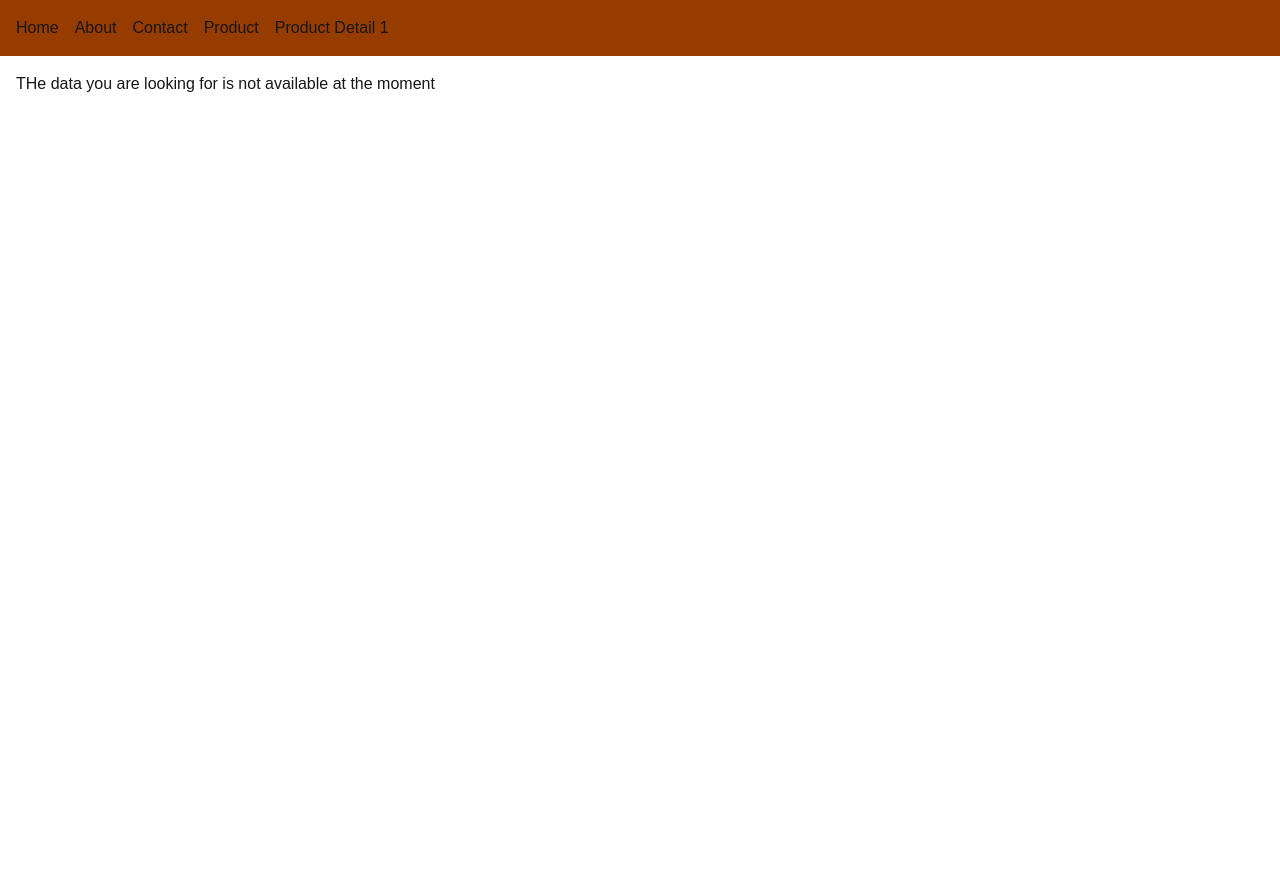
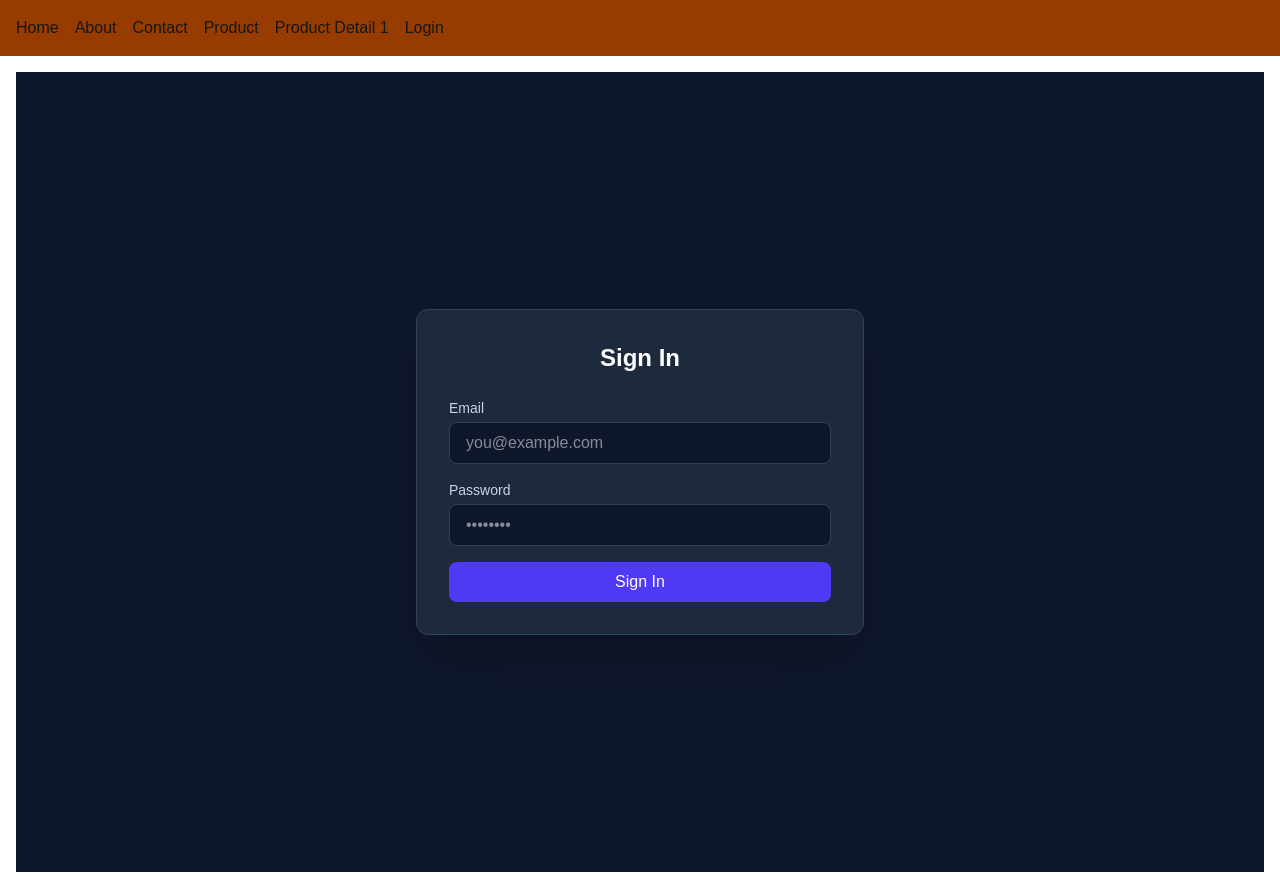
Before and after one commit to moinuddin2003/nextjslearning, a Next.js app: page /login in a window 1280 px wide. Before the commit this address had no page. Before the commit the page ends 800 px from the top, so only its background shows below. Built offline with nearby package versions, Linux system fonts and the light colour scheme.

Commit message:
Auth middleware Protected routes Cookie-based auth Above 3 task completed

```diff
--- /dev/null
+++ b/app/api/login/route.ts
@@ -0,0 +1,42 @@
+import { cookies } from "next/headers";
+import { NextResponse } from "next/server";
+
+export async function POST(request: Request){
+    try{
+        const body = await request.json();
+        const {email, password} = body;
+
+        const railwayRes = await fetch("https://foodappbackend-production-5f7c.up.railway.app/user/login/" , {
+            method:"POST",
+            headers: {'Content-Type' : 'application/json'},
+            body:JSON.stringify({email, password})
+        })
+
+        const data = await railwayRes.json();
+
+        if(!railwayRes.ok){
+            return NextResponse.json({
+                message: data.message || "Invalid Credentials"
+            },{
+                status: railwayRes.status
+            })
+        }
+
+        const accessToken = data.token.access;
+
+        const cookieStore = await cookies();
+        cookieStore.set('token' , accessToken, {
+            httpOnly: true, // Prevents client-side JS from accessing it (XSS protection)
+      secure: process.env.NODE_ENV === 'production', // HTTPS only in production
+      sameSite: 'lax', // CSRF protection
+      maxAge: 60 * 60 * 24, // Cookie expires in 1 day (in seconds)
+      path: '/', // Cookie is valid across the whole site
+        })
+
+        return NextResponse.json({success: true, message: "Logged in Successfully"})
+    } catch(error){
+        return NextResponse.json({ message: 'Something went wrong' },
+      { status: 500 })
+    }
+
+}
--- a/app/layout.jsx
+++ b/app/layout.jsx
@@ -30,8 +30,8 @@ export default function RootLayout({ children }) {
           <Link href="/about">About</Link>
           <Link href="/contact">Contact</Link>
           <Link href="/product">Product</Link>
-
           <Link href="/product/1">Product Detail 1 </Link>
+          <Link href="/login">Login</Link>
         </nav>
 
         {/* Dynamic Page Content */}
--- /dev/null
+++ b/app/login/page.tsx
@@ -0,0 +1,95 @@
+"use client";
+
+import { useState } from "react";
+import { useRouter } from "next/navigation";
+
+export default function LoginPage() {
+  const [email, setEmail] = useState("");
+  const [password, setPassword] = useState("");
+  const [error, setError] = useState("");
+  const [loading, setLoading] = useState(false);
+  const router = useRouter();
+
+  const handleSubmit = async (e: React.FormEvent) => {
+    e.preventDefault();
+    setError("");
+    setLoading(true);
+
+    try {
+      // Call your NEXT.JS API route (NOT Railway directly)
+      const res = await fetch("/api/login", {
+        method: "POST",
+        headers: { "Content-Type": "application/json" },
+        body: JSON.stringify({ email, password }),
+      });
+
+      const data = await res.json();
+
+      if (!res.ok) {
+        throw new Error(data.message || "Login failed");
+      }
+
+      // Successful login -> Redirect to dashboard
+      router.push("/dashboard");
+      router.refresh();
+    } catch (err: any) {
+      setError(err.message);
+    } finally {
+      setLoading(false);
+    }
+  };
+
+  return (
+    <div className="min-h-screen flex items-center justify-center bg-slate-900 text-slate-100 p-4">
+      <div className="w-full max-w-md bg-slate-800 p-8 rounded-xl border border-slate-700 shadow-2xl">
+        <h1 className="text-2xl font-bold mb-6 text-center text-white">
+          Sign In
+        </h1>
+
+        {error && (
+          <div className="mb-4 p-3 bg-red-500/10 border border-red-500/50 rounded text-red-400 text-sm">
+            {error}
+          </div>
+        )}
+
+        <form onSubmit={handleSubmit} className="space-y-4">
+          <div>
+            <label className="block text-sm font-medium mb-1 text-slate-300">
+              Email
+            </label>
+            <input
+              type="email"
+              required
+              value={email}
+              onChange={(e) => setEmail(e.target.value)}
+              className="w-full px-4 py-2 bg-slate-900 border border-slate-700 rounded-lg text-white focus:outline-none focus:border-indigo-500 transition-colors"
+              placeholder="you@example.com"
+            />
+          </div>
+
+          <div>
+            <label className="block text-sm font-medium mb-1 text-slate-300">
+              Password
+            </label>
+            <input
+              type="password"
+              required
+              value={password}
+              onChange={(e) => setPassword(e.target.value)}
+              className="w-full px-4 py-2 bg-slate-900 border border-slate-700 rounded-lg text-white focus:outline-none focus:border-indigo-500 transition-colors"
+              placeholder="••••••••"
+            />
+          </div>
+
+          <button
+            type="submit"
+            disabled={loading}
+            className="w-full py-2 px-4 bg-indigo-600 hover:bg-indigo-500 text-white font-medium rounded-lg transition-colors disabled:opacity-50"
+          >
+            {loading ? "Logging in..." : "Sign In"}
+          </button>
+        </form>
+      </div>
+    </div>
+  );
+}
--- /dev/null
+++ b/middleware.ts
@@ -0,0 +1,37 @@
+import { NextResponse } from "next/server";
+import { NextRequest } from "next/server";
+import path from "path";
+
+export function middleware(request: NextRequest){
+    const token = request.cookies.get('token')?.value;
+
+    const { pathname } = request.nextUrl;
+
+    const isProtectedRoute = pathname.startsWith('/dashboard') || pathname.startsWith('/contact') || pathname.startsWith('/product');
+
+    const isAuthroute = pathname === '/login' || pathname === './register'
+
+    if(isProtectedRoute && !token){
+        const loginUrl = new URL('/login' , request.url);
+        return NextResponse.redirect(loginUrl)
+    }
+
+    if(isAuthroute && token){
+        const dashboardUrl = new URL('/dashboard' , request.url);
+        return NextResponse.redirect(dashboardUrl)
+    }
+
+    return NextResponse.next()
+}
+
+export const config = {
+  matcher: [
+    '/dashboard/:path*',
+    '/profile/:path*',
+    '/contact',
+    '/product',
+
+    '/login',
+    '/register',
+  ],
+};
```
